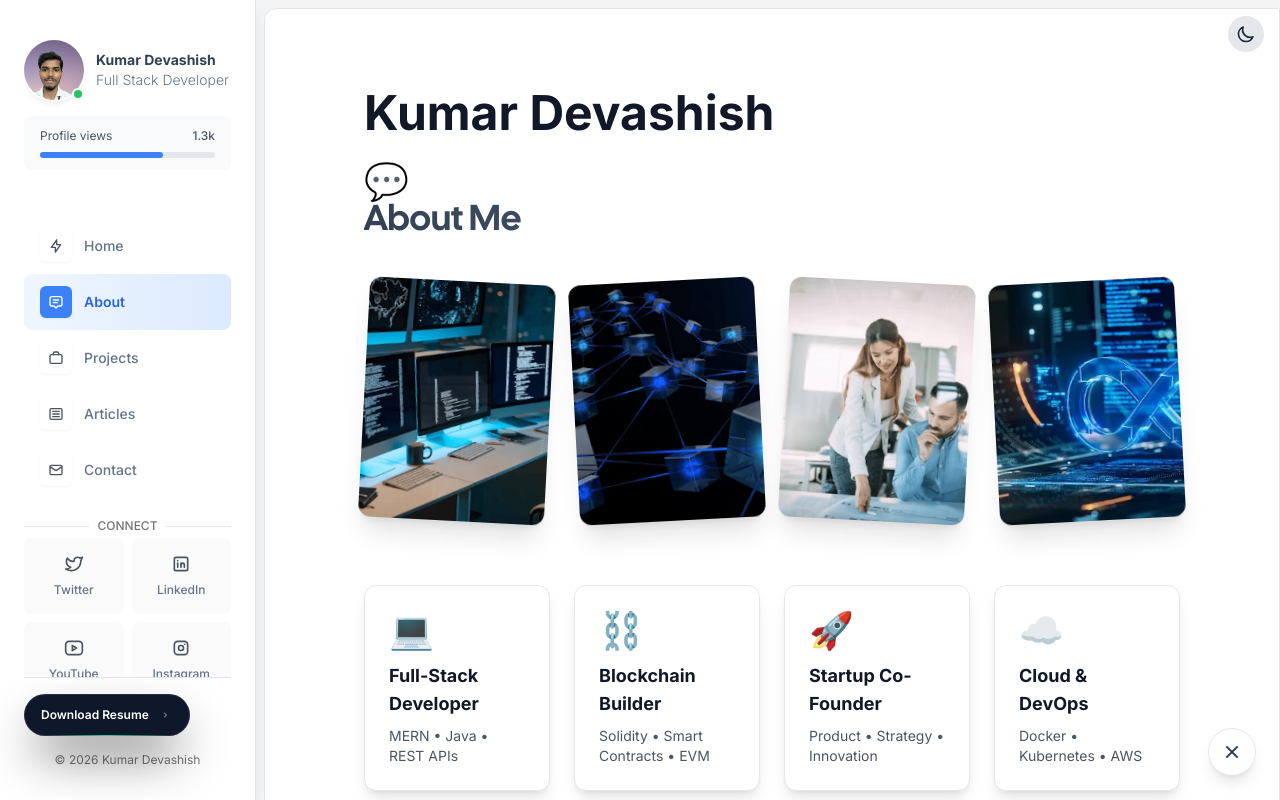
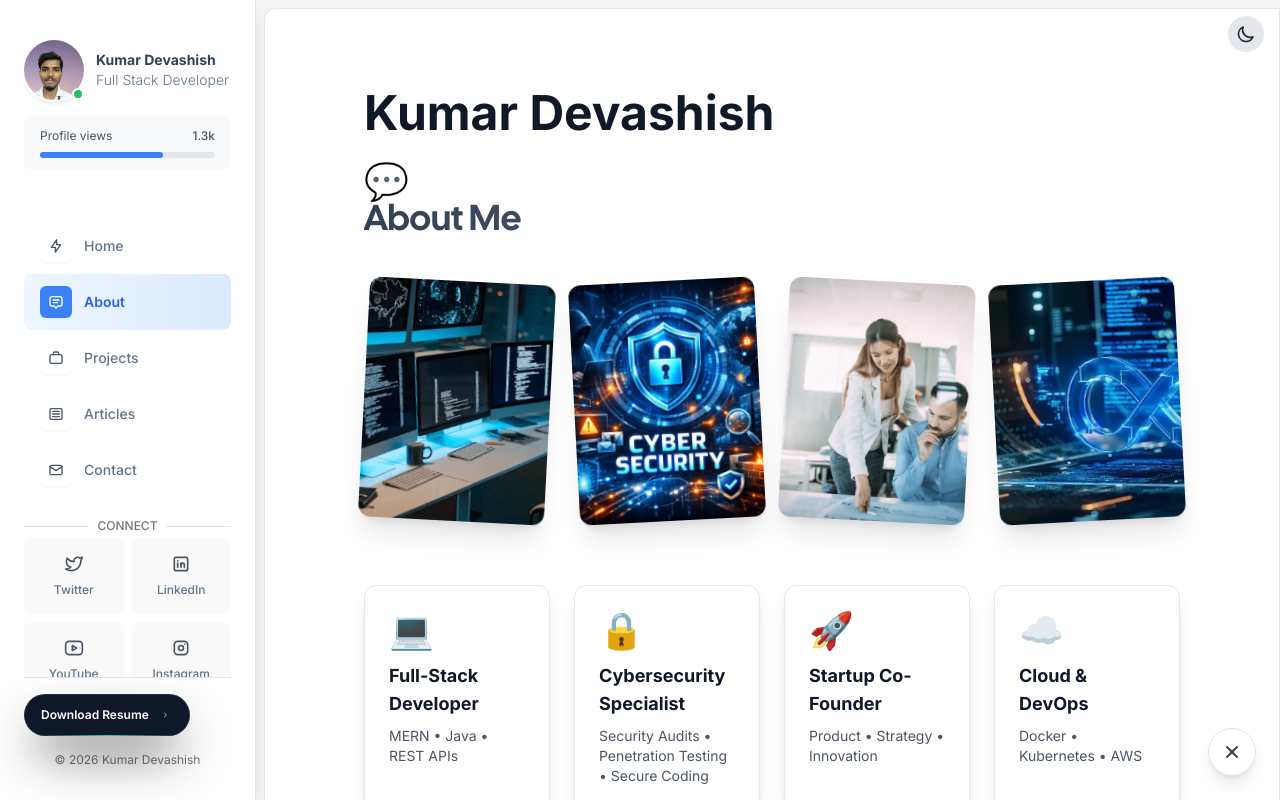
Before and after one commit to kumar10248/Deva-portfolio, a Next.js app: page /about in a window 1280 px wide. Built offline with nearby package versions, Linux system fonts and the light colour scheme.

Commit message:
Refactor code structure for improved readability and maintainability

```diff
--- a/src/components/About.tsx
+++ b/src/components/About.tsx
@@ -7,14 +7,14 @@ import { motion } from "framer-motion";
 export default function About() {
   const images = [
     "/images/developer.png",
-    "/images/blockchain.png",
+    "/images/cyber.png",
     "/images/innovator.png",
     "/images/devops.png",
   ];
 
   const highlights = [
     { icon: "💻", title: "Full-Stack Developer", description: "MERN • Java • REST APIs" },
-    { icon: "⛓️", title: "Blockchain Builder", description: "Solidity • Smart Contracts • EVM" },
+    { icon: "🔒", title: "Cybersecurity Specialist", description: "Security Audits • Penetration Testing • Secure Coding" },
     { icon: "🚀", title: "Startup Co-Founder", description: "Product • Strategy • Innovation" },
     { icon: "☁️", title: "Cloud & DevOps", description: "Docker • Kubernetes • AWS" },
   ];
```
Also changed, not shown: public/images/blockchain.png (deleted), public/images/cyber.png (added).
